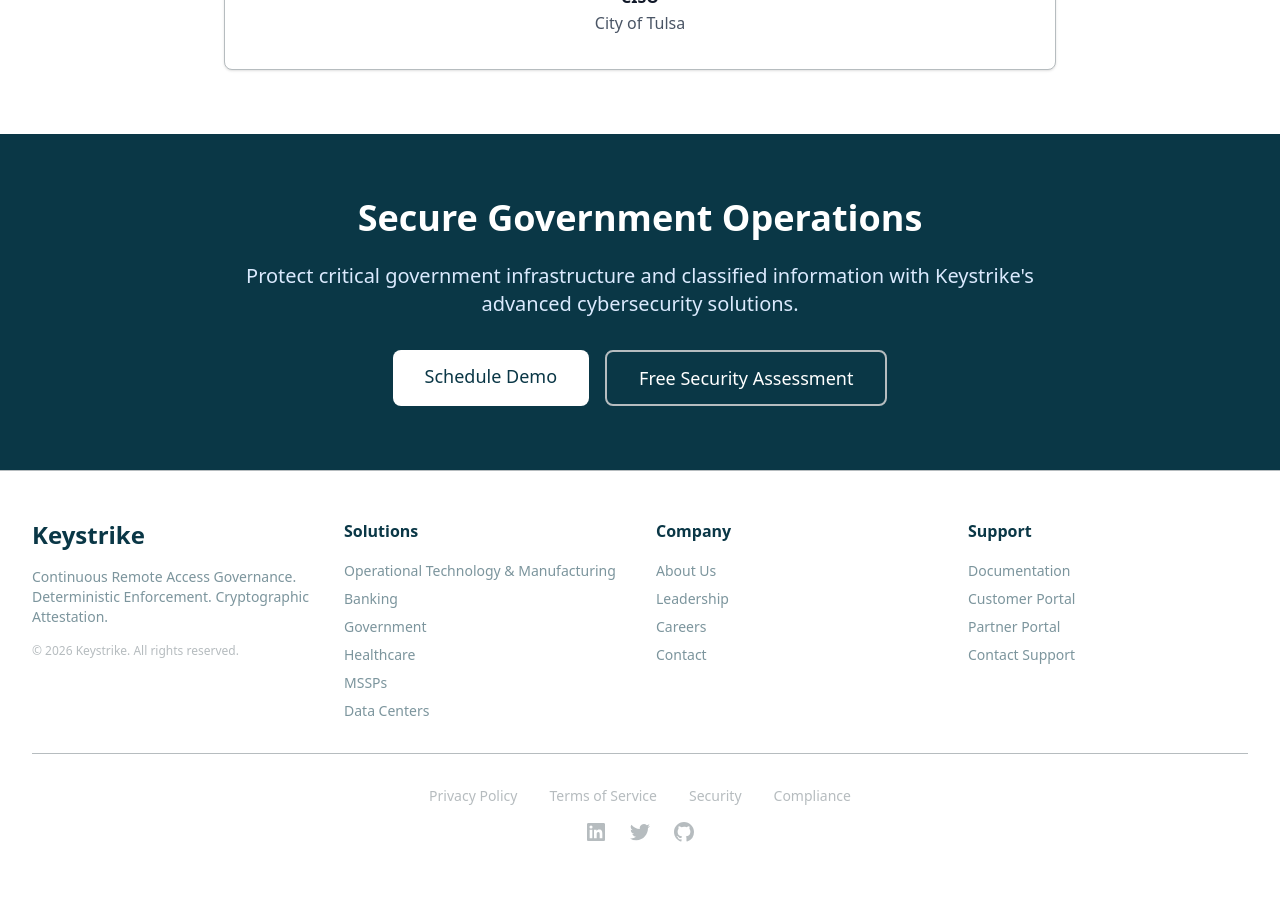
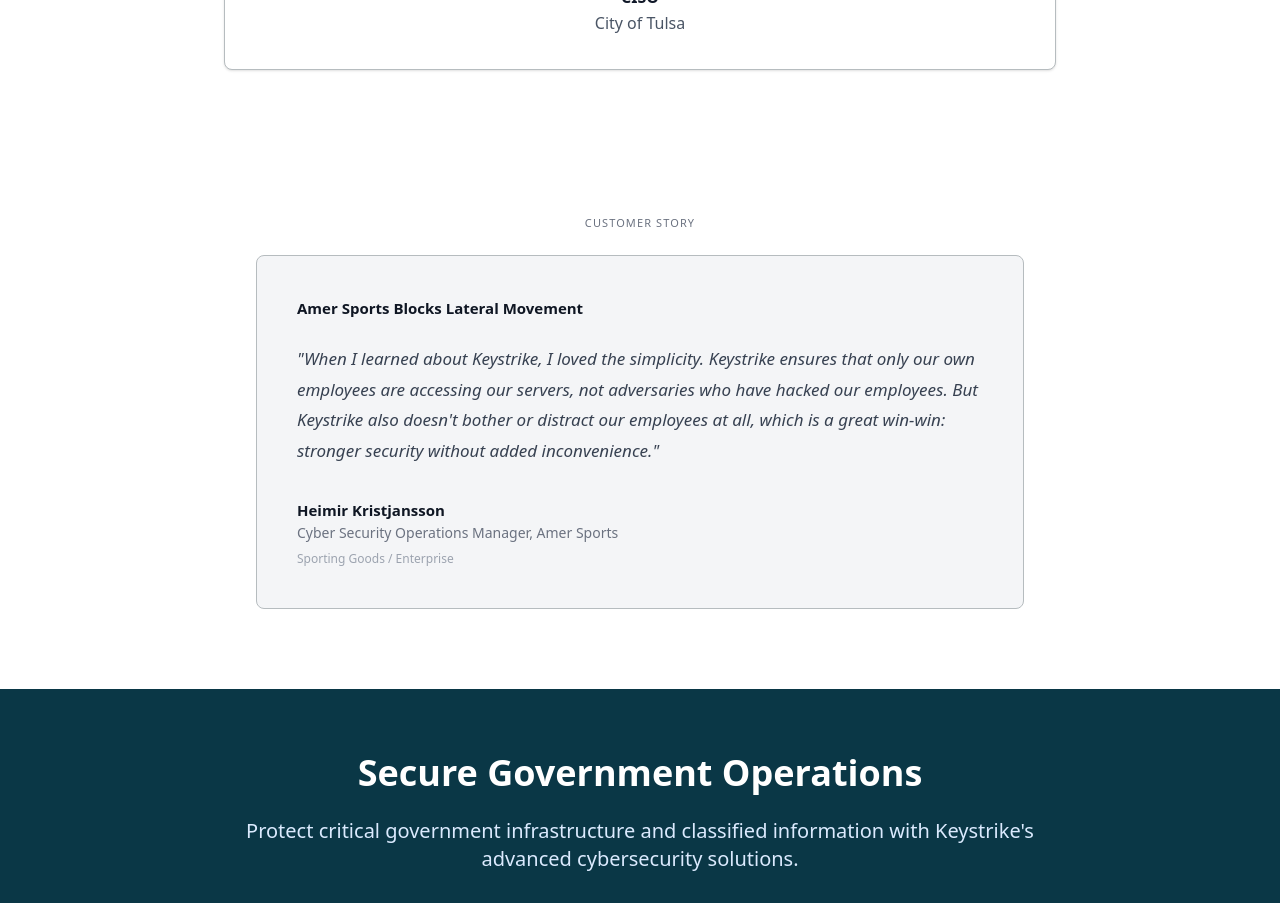
Before and after one commit to RiaanPhoenix/Keystrike-Web, a Next.js app: page /solutions/government in a window 1280 px wide. Shown: the part 3360-4263 px from the top of the page. Built offline with nearby package versions, Linux system fonts and the light colour scheme.

Commit message:
Government page: add Amer Sports testimonial (Heimir Kristjansson)

```diff
--- a/src/app/solutions/government/page.tsx
+++ b/src/app/solutions/government/page.tsx
@@ -318,6 +318,30 @@
         </div>
       </section>
 
+      {/* Customer Testimonial */}
+      <section className="bg-white py-20">
+        <div className="max-w-[800px] mx-auto px-4">
+          <div className="text-[11px] font-normal tracking-[0.10em] text-[#6B7280] uppercase mb-6 text-center">
+            CUSTOMER STORY
+          </div>
+          <div className="bg-[#F4F5F7] rounded-lg p-10 border border-[#E5E7EB]">
+            <p className="text-[15px] font-semibold text-[#0F1623] mb-6">
+              Amer Sports Blocks Lateral Movement
+            </p>
+            <blockquote className="text-[17px] text-[#374151] italic leading-[1.8] mb-8">
+              "When I learned about Keystrike, I loved the simplicity. Keystrike ensures that only our own employees are accessing our servers, not adversaries who have hacked our employees. But Keystrike also doesn't bother or distract our employees at all, which is a great win-win: stronger security without added inconvenience."
+            </blockquote>
+            <div className="flex items-center gap-6">
+              <div>
+                <div className="text-[15px] font-semibold text-[#0F1623]">Heimir Kristjansson</div>
+                <div className="text-[14px] text-[#6B7280]">Cyber Security Operations Manager, Amer Sports</div>
+                <div className="text-[12px] text-[#9CA3AF] mt-1">Sporting Goods / Enterprise</div>
+              </div>
+            </div>
+          </div>
+        </div>
+      </section>
+
       {/* Call to Action */}
       <section className="bg-accent py-16">
         <div className="max-w-4xl mx-auto px-4 sm:px-6 lg:px-8 text-center">
```
